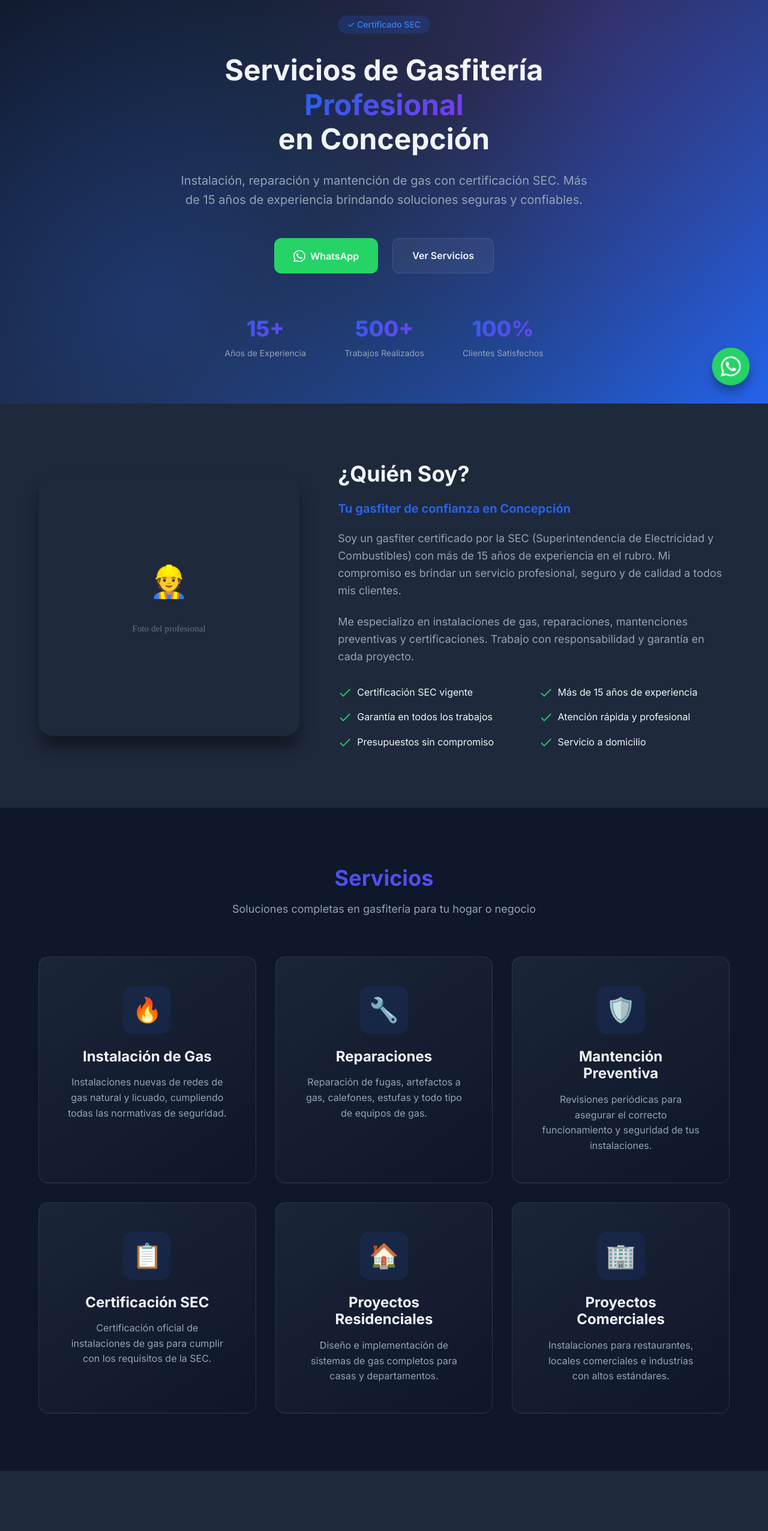
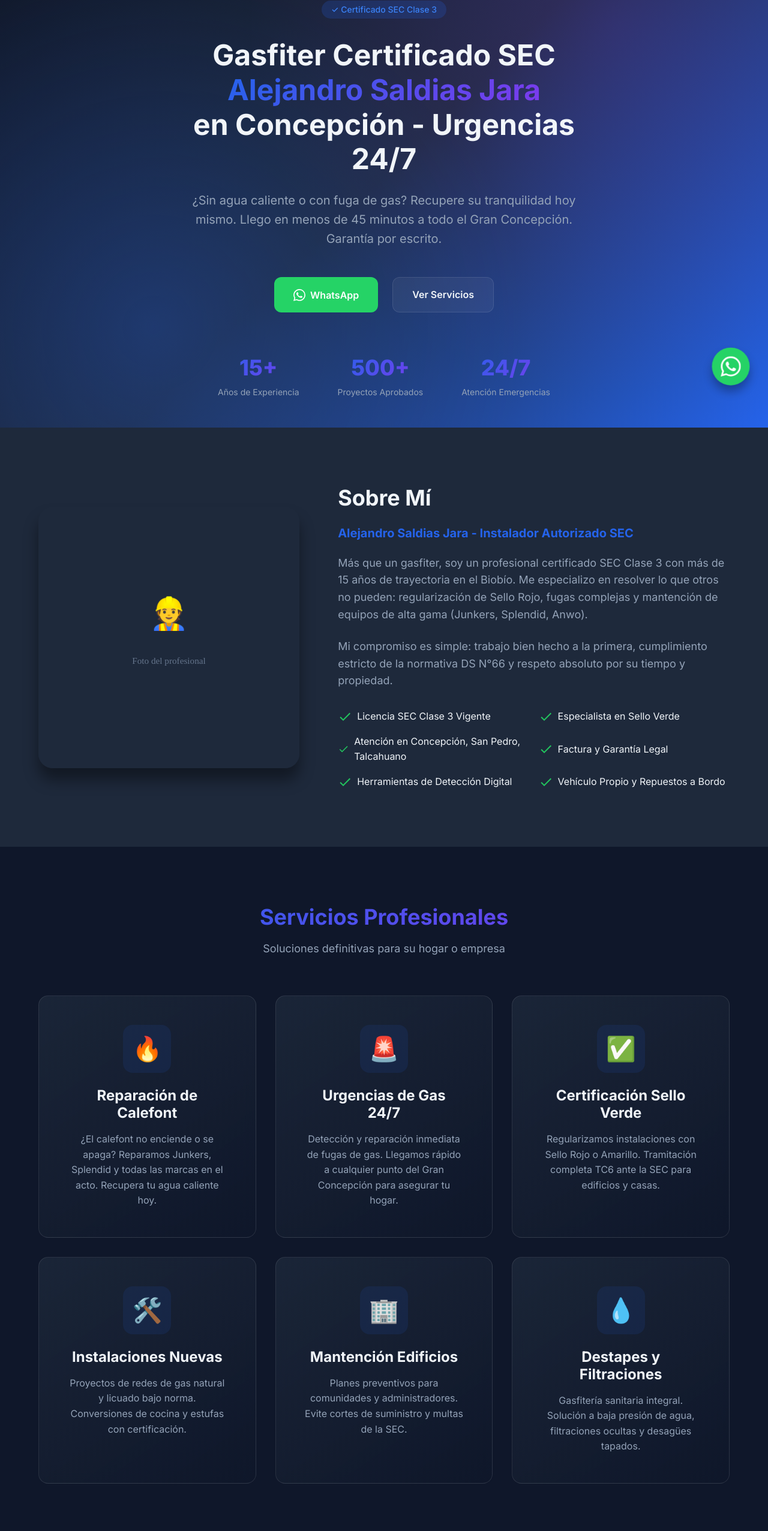
Before and after one commit to Villawhites/LandingPageGasfiter, a React (Vite) app: page / in a window 1280 px wide. Shown: the part 127-2680 px from the top of the page at 60% size. Built offline with nearby package versions, Linux system fonts and the light colour scheme; no server answers.

Commit message:
Actualizacion para seo agresivo

```diff
--- a/index.html
+++ b/index.html
@@ -6,31 +6,33 @@
   <meta name="viewport" content="width=device-width, initial-scale=1.0" />
 
   <!-- SEO Meta Tags -->
-  <title>Gasfiter Certificado SEC en Concepción | Servicios Profesionales de Gas</title>
+  <title>Gasfiter Certificado SEC Concepción | Urgencias 24/7 y Sello Verde | Alejandro Saldias Jara</title>
   <meta name="description"
-    content="Gasfiter certificado SEC en Concepción y Conce. Instalación, reparación y mantención de gas. Servicio profesional, rápido y garantizado. ¡Contáctanos hoy!" />
+    content="¿Sin agua caliente? Recupere su confort hoy mismo. Gasfiter Certificado SEC en Concepción, San Pedro, Talcahuano y Chiguayante. Expertos en calefont Junkers/Splendid y fugas de gas. Garantía por escrito." />
   <meta name="keywords"
-    content="gasfiter concepcion, gasfiter conce, gasfiter certificado SEC, instalador de gas concepcion, reparacion gas, mantencion gas, gasfitero concepcion, servicios gasfiteria" />
-  <meta name="author" content="Gasfiter Profesional" />
+    content="Gasfiter Concepción, Gasfiter certificado SEC, Reparación calefont Concepción, Instalador de gas autorizado, Urgencias gasfitería 24/7, Sello Verde Concepción, Gasfiter San Pedro de la Paz, Gasfiter Talcahuano, Gasfiter Chiguayante, Servicio técnico Junkers, Mantención calefont Splendid, Fugas de gas, Destapes, Fontanería" />
+  <meta name="author" content="Alejandro Saldias Jara - Gasfiter Certificado SEC" />
   <meta name="robots" content="index, follow" />
 
   <!-- Open Graph / Facebook -->
   <meta property="og:type" content="website" />
   <meta property="og:url" content="%VITE_SITE_URL%/" />
-  <meta property="og:title" content="Gasfiter Certificado SEC en Concepción" />
+  <meta property="og:title" content="Gasfiter Certificado SEC Concepción | Servicio Técnico Autorizado" />
   <meta property="og:description"
-    content="Servicios profesionales de gasfitería en Concepción. Certificado SEC. Instalación, reparación y mantención de gas." />
+    content="Solución inmediata a fugas de gas y fallas de calefont en el Gran Concepción. Técnico autorizado SEC Clase 3. Atendemos emergencias 24/7." />
   <meta property="og:locale" content="es_CL" />
 
   <!-- Twitter -->
   <meta property="twitter:card" content="summary_large_image" />
-  <meta property="twitter:title" content="Gasfiter Certificado SEC en Concepción" />
+  <meta property="twitter:title" content="Gasfiter SEC Concepción - Atención Inmediata" />
   <meta property="twitter:description"
-    content="Servicios profesionales de gasfitería en Concepción. Certificado SEC." />
+    content="Instalador autorizado SEC. Reparación de calefont y redes de gas en Concepción, Talcahuano y San Pedro." />
 
   <!-- Geo Tags -->
   <meta name="geo.region" content="CL-BI" />
   <meta name="geo.placename" content="Concepción" />
+  <meta name="geo.position" content="-36.8270;-73.0503" />
+  <meta name="ICBM" content="-36.8270, -73.0503" />
 
   <!-- Canonical URL -->
   <link rel="canonical" href="%VITE_SITE_URL%/" />
@@ -47,9 +49,15 @@
   <script type="application/ld+json">
   {
     "@context": "https://schema.org",
-    "@type": "LocalBusiness",
-    "name": "Gasfiter Profesional Concepción",
-    "description": "Servicios de gasfitería certificados SEC en Concepción",
+    "@type": "PlumbingService",
+    "name": "Gasfiter Certificado SEC Concepción - Alejandro Saldias Jara",
+    "description": "Servicios de gasfitería certificados SEC Clase 3 en el Gran Concepción. Especialistas en Sello Verde, reparación de calefont y redes de gas.",
+    "telephone": "+56912345678",
+    "url": "%VITE_SITE_URL%/",
+    "hasCertification": {
+        "@type": "Certification",
+        "name": "Instalador de Gas Licencia SEC Clase 3"
+    },
     "address": {
       "@type": "PostalAddress",
       "addressLocality": "Concepción",
@@ -61,17 +69,41 @@
       "latitude": -36.8270,
       "longitude": -73.0503
     },
+    "areaServed": [
+        {
+            "@type": "City",
+            "name": "Concepción"
+        },
+        {
+            "@type": "City",
+            "name": "San Pedro de la Paz"
+        },
+        {
+            "@type": "City",
+            "name": "Talcahuano"
+        },
+        {
+            "@type": "City",
+            "name": "Chiguayante"
+        },
+        {
+            "@type": "City",
+            "name": "Hualpén"
+        }
+    ],
     "priceRange": "$$",
-    "openingHours": "Mo-Sa 08:00-20:00",
-    "serviceArea": {
-      "@type": "GeoCircle",
-      "geoMidpoint": {
-        "@type": "GeoCoordinates",
-        "latitude": -36.8270,
-        "longitude": -73.0503
-      },
-      "geoRadius": "50000"
-    }
+    "openingHoursSpecification": [
+        {
+            "@type": "OpeningHoursSpecification",
+            "dayOfWeek": ["Monday", "Tuesday", "Wednesday", "Thursday", "Friday", "Saturday", "Sunday"],
+            "opens": "00:00",
+            "closes": "23:59"
+        }
+    ],
+    "sameAs": [
+        "https://www.facebook.com/tu-pagina",
+        "https://www.instagram.com/tu-pagina"
+    ]
   }
   </script>
 </head>
--- a/src/data/defaultContent.js
+++ b/src/data/defaultContent.js
@@ -10,100 +10,100 @@ export const defaultContent = {
 
     // Hero Section
     hero: {
-        badge: 'Certificado SEC',
-        title: 'Servicios de Gasfitería',
-        titleHighlight: 'Profesional',
-        subtitle: 'en Concepción',
-        description: 'Instalación, reparación y mantención de gas con certificación SEC. Más de 15 años de experiencia brindando soluciones seguras y confiables.',
+        badge: 'Certificado SEC Clase 3',
+        title: 'Gasfiter Certificado SEC',
+        titleHighlight: 'Alejandro Saldias Jara',
+        subtitle: 'en Concepción - Urgencias 24/7',
+        description: '¿Sin agua caliente o con fuga de gas? Recupere su tranquilidad hoy mismo. Llego en menos de 45 minutos a todo el Gran Concepción. Garantía por escrito.',
         stats: [
             { number: '15+', label: 'Años de Experiencia' },
-            { number: '500+', label: 'Trabajos Realizados' },
-            { number: '100%', label: 'Clientes Satisfechos' },
+            { number: '500+', label: 'Proyectos Aprobados' },
+            { number: '24/7', label: 'Atención Emergencias' },
         ]
     },
 
     // About Section (Quién Soy)
     about: {
-        title: '¿Quién Soy?',
-        subtitle: 'Tu gasfiter de confianza en Concepción',
-        description: 'Soy un gasfiter certificado por la SEC (Superintendencia de Electricidad y Combustibles) con más de 15 años de experiencia en el rubro. Mi compromiso es brindar un servicio profesional, seguro y de calidad a todos mis clientes.',
-        description2: 'Me especializo en instalaciones de gas, reparaciones, mantenciones preventivas y certificaciones. Trabajo con responsabilidad y garantía en cada proyecto.',
+        title: 'Sobre Mí',
+        subtitle: 'Alejandro Saldias Jara - Instalador Autorizado SEC',
+        description: 'Más que un gasfiter, soy un profesional certificado SEC Clase 3 con más de 15 años de trayectoria en el Biobío. Me especializo en resolver lo que otros no pueden: regularización de Sello Rojo, fugas complejas y mantención de equipos de alta gama (Junkers, Splendid, Anwo).',
+        description2: 'Mi compromiso es simple: trabajo bien hecho a la primera, cumplimiento estricto de la normativa DS N°66 y respeto absoluto por su tiempo y propiedad.',
         image: null, // Will be base64 when uploaded
         features: [
-            'Certificación SEC vigente',
-            'Más de 15 años de experiencia',
-            'Garantía en todos los trabajos',
-            'Atención rápida y profesional',
-            'Presupuestos sin compromiso',
-            'Servicio a domicilio',
+            'Licencia SEC Clase 3 Vigente',
+            'Especialista en Sello Verde',
+            'Atención en Concepción, San Pedro, Talcahuano',
+            'Factura y Garantía Legal',
+            'Herramientas de Detección Digital',
+            'Vehículo Propio y Repuestos a Bordo',
         ]
     },
 
     // Services Section
     services: {
-        title: 'Servicios',
-        subtitle: 'Soluciones completas en gasfitería para tu hogar o negocio',
+        title: 'Servicios Profesionales',
+        subtitle: 'Soluciones definitivas para su hogar o empresa',
         items: [
             {
                 id: 1,
                 icon: '🔥',
-                title: 'Instalación de Gas',
-                description: 'Instalaciones nuevas de redes de gas natural y licuado, cumpliendo todas las normativas de seguridad.',
+                title: 'Reparación de Calefont',
+                description: '¿El calefont no enciende o se apaga? Reparamos Junkers, Splendid y todas las marcas en el acto. Recupera tu agua caliente hoy.',
             },
             {
                 id: 2,
-                icon: '🔧',
-                title: 'Reparaciones',
-                description: 'Reparación de fugas, artefactos a gas, calefones, estufas y todo tipo de equipos de gas.',
+                icon: '🚨',
+                title: 'Urgencias de Gas 24/7',
+                description: 'Detección y reparación inmediata de fugas de gas. Llegamos rápido a cualquier punto del Gran Concepción para asegurar tu hogar.',
             },
             {
                 id: 3,
-                icon: '🛡️',
-                title: 'Mantención Preventiva',
-                description: 'Revisiones periódicas para asegurar el correcto funcionamiento y seguridad de tus instalaciones.',
+                icon: '✅',
+                title: 'Certificación Sello Verde',
+                description: 'Regularizamos instalaciones con Sello Rojo o Amarillo. Tramitación completa TC6 ante la SEC para edificios y casas.',
             },
             {
                 id: 4,
-                icon: '📋',
-                title: 'Certificación SEC',
-                description: 'Certificación oficial de instalaciones de gas para cumplir con los requisitos de la SEC.',
+                icon: '🛠️',
+                title: 'Instalaciones Nuevas',
+                description: 'Proyectos de redes de gas natural y licuado bajo norma. Conversiones de cocina y estufas con certificación.',
             },
             {
                 id: 5,
-                icon: '🏠',
-                title: 'Proyectos Residenciales',
-                description: 'Diseño e implementación de sistemas de gas completos para casas y departamentos.',
+                icon: '🏢',
+                title: 'Mantención Edificios',
+                description: 'Planes preventivos para comunidades y administradores. Evite cortes de suministro y multas de la SEC.',
             },
             {
                 id: 6,
-                icon: '🏢',
-                title: 'Proyectos Comerciales',
-                description: 'Instalaciones para restaurantes, locales comerciales e industrias con altos estándares.',
+                icon: '💧',
+                title: 'Destapes y Filtraciones',
+                description: 'Gasfitería sanitaria integral. Solución a baja presión de agua, filtraciones ocultas y desagües tapados.',
             },
         ]
     },
 
     // Certifications Section
     certifications: {
-        title: 'Certificaciones',
-        subtitle: 'Acreditaciones que garantizan mi profesionalismo y compromiso con la seguridad',
+        title: 'Acreditaciones Oficiales',
+        subtitle: 'Su seguridad no es juego: Exija siempre credencial SEC',
         items: [
             {
                 id: 1,
-                title: 'Certificado SEC Clase 3',
-                description: 'Habilitado para instalaciones de gas',
+                title: 'Licencia SEC Clase 3',
+                description: 'Autorizado por el Gobierno de Chile para instalaciones de gas.',
                 image: null,
             },
             {
                 id: 2,
-                title: 'Curso de Seguridad en Gas',
-                description: 'Capacitación continua en normativas',
+                title: 'Certificación Junkers/Bosch',
+                description: 'Técnico especialista en tecnologías de condensación y tiro forzado.',
                 image: null,
             },
             {
                 id: 3,
-                title: 'Licencia Municipal',
-                description: 'Patente comercial vigente',
+                title: 'Curso Normativa DS-66',
+                description: 'Actualización constante en reglamentos de seguridad vigentes.',
                 image: null,
             },
         ]
@@ -111,55 +111,55 @@ export const defaultContent = {
 
     // Curriculum Section
     curriculum: {
-        title: 'Currículum',
-        subtitle: 'Conoce mi trayectoria profesional y experiencia en detalle',
+        title: 'Hoja de Vida Profesional',
+        subtitle: 'Transparencia total: Revise mis credenciales y antecedentes',
         pdfUrl: null, // Will be base64 when uploaded
         pdfName: null,
     },
 
     // Success Cases Section
     cases: {
-        title: 'Casos de Éxito',
-        subtitle: 'Algunos de los proyectos que he realizado con excelentes resultados',
+        title: 'Proyectos Realizados',
+        subtitle: 'Vecinos de Concepción que ya confían en mi trabajo',
         items: [
             {
                 id: 1,
-                title: 'Instalación Completa en Edificio',
-                description: 'Proyecto de instalación de red de gas para edificio de 20 departamentos en Concepción centro.',
+                title: 'Edificio Centro Concepción',
+                description: 'Regularización de Sello Rojo a Verde en comunidad de 40 departamentos. Trabajo terminado en 2 semanas.',
                 image: null,
-                tags: ['Residencial', 'Gas Natural', 'Certificación'],
+                tags: ['Sello Verde', 'Edificios', 'Concepción Centro'],
             },
             {
                 id: 2,
-                title: 'Restaurante La Esquina',
-                description: 'Instalación de sistema de gas para cocina industrial con todos los estándares de seguridad.',
+                title: 'Instalación Caldera San Pedro',
+                description: 'Cambio de caldera antigua por sistema de condensación eficiente en Lomas de San Andrés.',
                 image: null,
-                tags: ['Comercial', 'Cocina Industrial'],
+                tags: ['Calefacción', 'Eficiencia', 'San Pedro'],
             },
             {
                 id: 3,
-                title: 'Remodelación Casa Particular',
-                description: 'Actualización completa del sistema de gas, incluyendo calefón y estufa certificada.',
+                title: 'Emergencia Fuga Talcahuano',
+                description: 'Detección y reparación de fuga subterránea sin romper todo el piso. Cliente recuperó suministro en 4 horas.',
                 image: null,
-                tags: ['Residencial', 'Remodelación'],
+                tags: ['Urgencia', 'Fuga de Gas', 'Talcahuano'],
             },
         ]
     },
 
     // Contact Section
     contact: {
-        title: 'Contacto',
-        subtitle: 'Estoy disponible para atender tus consultas y proyectos',
-        description: '¿Necesitas un gasfiter certificado? Contáctame para una evaluación sin compromiso. Atiendo en Concepción y comunas aledañas.',
+        title: 'Contacto Inmediato',
+        subtitle: 'No espere más. Hablemos ahora por WhatsApp',
+        description: 'Presupuestos transparentes y sin letra chica. Si tiene una urgencia, llame directamente al botón inferior.',
         phone: '+56 9 1234 5678',
         email: 'contacto@gasfiterconcepcion.cl',
-        address: 'Concepción, Región del Biobío',
-        schedule: 'Lunes a Sábado: 08:00 - 20:00',
+        address: 'Atención en todo el Gran Concepción',
+        schedule: 'Lunes a Domingo: 24 Horas (Urgencias)',
     },
 
     // Footer
     footer: {
-        description: 'Gasfiter certificado SEC ofreciendo servicios profesionales de instalación, reparación y mantención de gas en Concepción y alrededores.',
-        copyright: '© 2024 Gasfiter Profesional. Todos los derechos reservados.',
+        description: 'Alejandro Saldias Jara - Gasfiter Certificado SEC Clase 3. Servicios profesionales en Concepción, Talcahuano, San Pedro, Chiguayante y Hualpén.',
+        copyright: '© 2024 Gasfiter Alejandro Saldias Jara. Todos los derechos reservados.',
     }
 }
```
Also changed, not shown: 6 other files (tests, documents, lock files or other folders).
